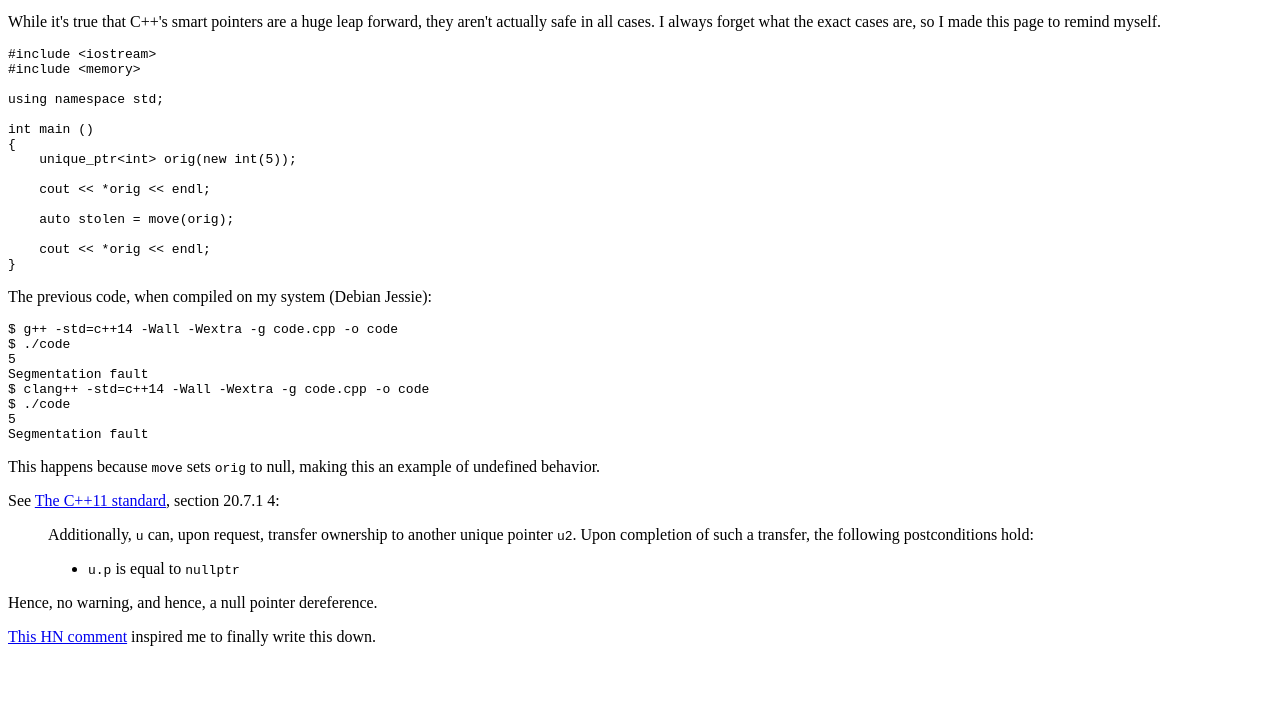
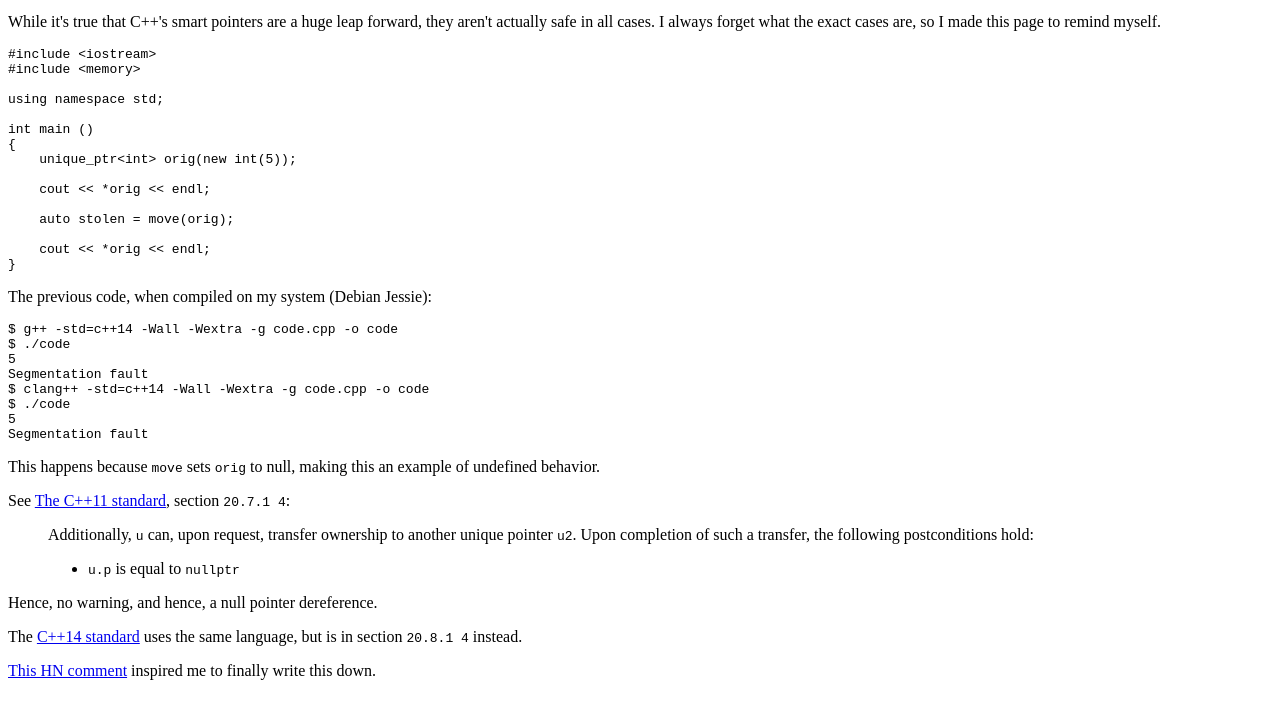
Before and after one commit to steveklabnik/uniq_ptr_problem, a plain HTML site: page index.html in a window 1280 px wide. Shown: the part 87-800 px from the top of the page. Drawn offline with Linux system fonts and the light colour scheme.

Commit message:
Add link to C++14 standard

```diff
--- a/index.html
+++ b/index.html
@@ -26,7 +26,7 @@ $ <span class="kw">./code</span>
 <span class="kw">5</span>
 <span class="kw">Segmentation</span> fault</code></pre>
 <p>This happens because <code>move</code> sets <code>orig</code> to null, making this an example of undefined behavior.</p>
-<p>See <a href="http://www.open-std.org/jtc1/sc22/wg21/docs/papers/2011/n3242.pdf">The C++11 standard</a>, section 20.7.1 4:</p>
+<p>See <a href="http://www.open-std.org/jtc1/sc22/wg21/docs/papers/2011/n3242.pdf">The C++11 standard</a>, section <code>20.7.1 4</code>:</p>
 <blockquote>
 <p>Additionally, <code>u</code> can, upon request, transfer ownership to another unique pointer <code>u2</code>. Upon completion of such a transfer, the following postconditions hold:</p>
 <ul>
@@ -34,4 +34,5 @@ $ <span class="kw">./code</span>
 </ul>
 </blockquote>
 <p>Hence, no warning, and hence, a null pointer dereference.</p>
+<p>The <a href="http://www.open-std.org/jtc1/sc22/wg21/docs/papers/2013/n3797.pd">C++14 standard</a> uses the same language, but is in section <code>20.8.1 4</code> instead.</p>
 <p><a href="https://news.ycombinator.com/item?id=8751815">This HN comment</a> inspired me to finally write this down.</p>
```
Also changed, not shown: 1 other file.
